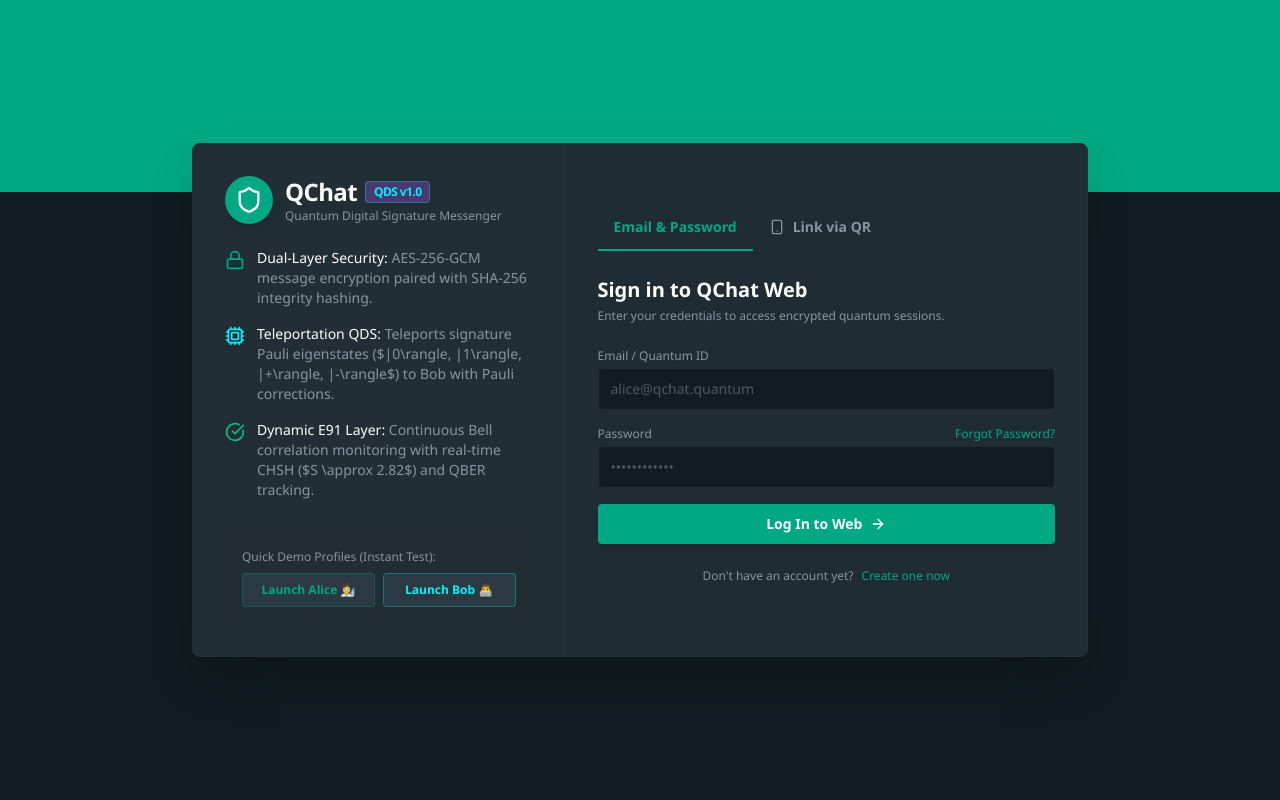
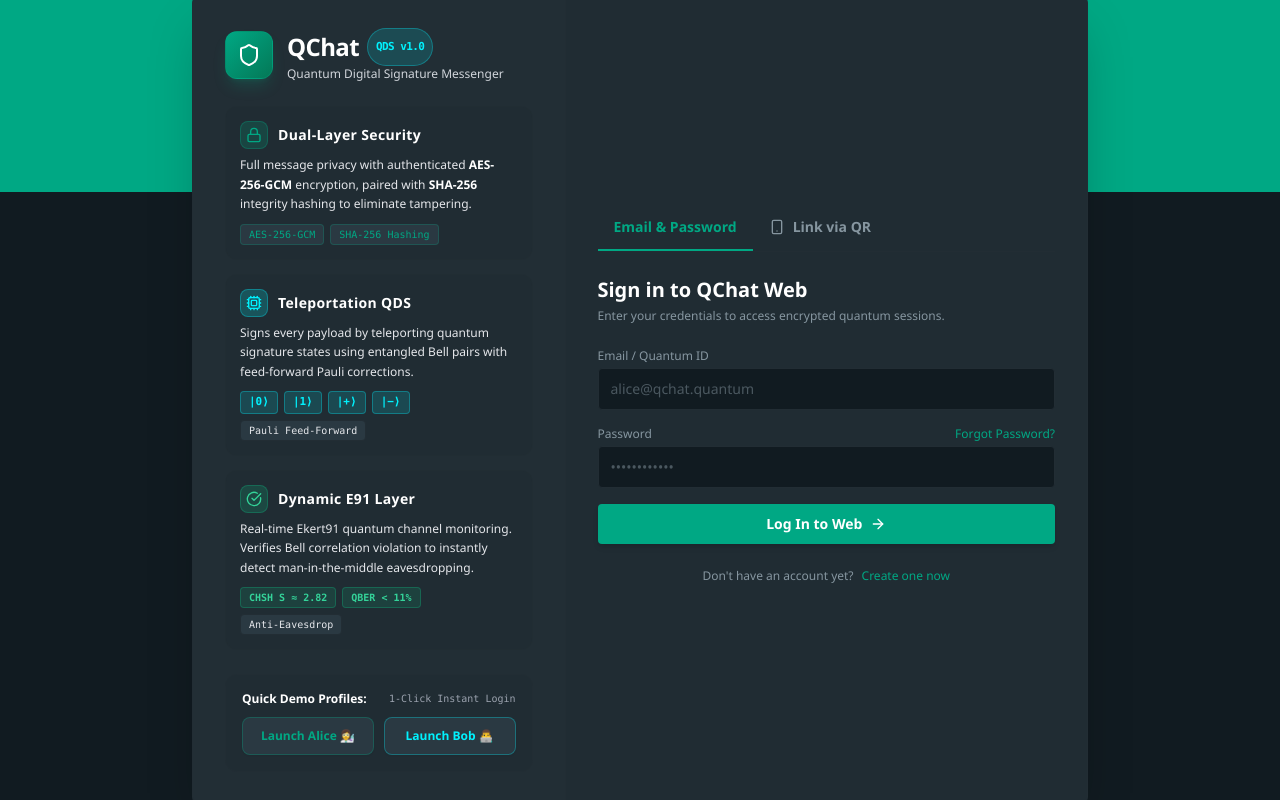
Before and after one commit to kiran-sanniboina/qchat, a React (Vite) app in the folder frontend/: page / in a window 1280 px wide. Built offline with nearby package versions, Linux system fonts and the light colour scheme; no server answers.

Commit message:
style(auth): improve clarity, contrast, and clean Unicode notation on login security sections

```diff
--- a/frontend/src/components/AuthModal.jsx
+++ b/frontend/src/components/AuthModal.jsx
@@ -178,58 +178,98 @@ export default function AuthModal({ onAuthSuccess }) {
 
       <div className="w-full max-w-4xl bg-wa-panel rounded-lg shadow-2xl overflow-hidden border border-wa-border flex flex-col md:flex-row my-8">
         {/* Left / Info Side */}
-        <div className="md:w-5/12 bg-wa-surface p-8 flex flex-col justify-between border-b md:border-b-0 md:border-r border-wa-border">
+        <div className="md:w-5/12 bg-wa-surface p-6 sm:p-8 flex flex-col justify-between border-b md:border-b-0 md:border-r border-wa-border">
           <div>
-            <div className="flex items-center space-x-3 mb-6">
-              <div className="w-12 h-12 rounded-full bg-wa-green flex items-center justify-center text-white shadow-lg">
-                <Shield className="w-7 h-7" />
+            {/* Header / Brand */}
+            <div className="flex items-center space-x-3.5 mb-6">
+              <div className="w-12 h-12 rounded-xl bg-gradient-to-br from-wa-green to-emerald-700 flex items-center justify-center text-white shadow-lg shadow-wa-green/20 border border-wa-green/30 shrink-0">
+                <Shield className="w-6 h-6" />
               </div>
               <div>
-                <h1 className="text-2xl font-bold text-white tracking-tight flex items-center gap-2">
-                  QChat <span className="text-xs px-2 py-0.5 rounded bg-quantum-purple/30 text-quantum-cyan border border-quantum-cyan/30">QDS v1.0</span>
+                <h1 className="text-2xl font-extrabold text-white tracking-tight flex items-center gap-2">
+                  QChat <span className="text-[11px] font-mono px-2 py-0.5 rounded-full bg-quantum-cyan/15 text-quantum-cyan border border-quantum-cyan/30 font-semibold">QDS v1.0</span>
                 </h1>
-                <p className="text-xs text-wa-textSecondary">Quantum Digital Signature Messenger</p>
+                <p className="text-xs text-gray-300 font-medium">Quantum Digital Signature Messenger</p>
               </div>
             </div>
 
-            <div className="space-y-4 text-sm text-wa-textSecondary mb-8">
-              <div className="flex items-start space-x-3">
-                <Lock className="w-5 h-5 text-wa-green shrink-0 mt-0.5" />
-                <div>
-                  <span className="text-white font-medium">Dual-Layer Security:</span> AES-256-GCM message encryption paired with SHA-256 integrity hashing.
+            {/* Core Security Features */}
+            <div className="space-y-3.5 mb-6">
+              {/* Feature 1: Dual-Layer Security */}
+              <div className="p-3.5 rounded-xl bg-wa-panel/75 border border-wa-border/80 hover:border-wa-green/40 transition">
+                <div className="flex items-center gap-2.5 mb-1.5">
+                  <div className="w-7 h-7 rounded-lg bg-wa-green/20 text-wa-green flex items-center justify-center shrink-0 border border-wa-green/30">
+                    <Lock className="w-4 h-4" />
+                  </div>
+                  <h3 className="text-sm font-bold text-white tracking-wide">Dual-Layer Security</h3>
+                </div>
+                <p className="text-xs text-gray-200 leading-relaxed pl-9.5">
+                  Full message privacy with authenticated <strong className="text-white">AES-256-GCM</strong> encryption, paired with <strong className="text-white">SHA-256</strong> integrity hashing to eliminate tampering.
+                </p>
+                <div className="flex flex-wrap gap-1.5 mt-2.5 pl-9.5">
+                  <span className="text-[10px] font-mono font-medium px-2 py-0.5 rounded bg-wa-hover text-wa-green border border-wa-green/25">AES-256-GCM</span>
+                  <span className="text-[10px] font-mono font-medium px-2 py-0.5 rounded bg-wa-hover text-wa-green border border-wa-green/25">SHA-256 Hashing</span>
                 </div>
               </div>
 
-              <div className="flex items-start space-x-3">
-                <Cpu className="w-5 h-5 text-quantum-cyan shrink-0 mt-0.5" />
-                <div>
-                  <span className="text-white font-medium">Teleportation QDS:</span> Teleports signature Pauli eigenstates ($|0\rangle, |1\rangle, |+\rangle, |-\rangle$) to Bob with Pauli corrections.
+              {/* Feature 2: Teleportation QDS */}
+              <div className="p-3.5 rounded-xl bg-wa-panel/75 border border-wa-border/80 hover:border-quantum-cyan/40 transition">
+                <div className="flex items-center gap-2.5 mb-1.5">
+                  <div className="w-7 h-7 rounded-lg bg-quantum-cyan/20 text-quantum-cyan flex items-center justify-center shrink-0 border border-quantum-cyan/30">
+                    <Cpu className="w-4 h-4" />
+                  </div>
+                  <h3 className="text-sm font-bold text-white tracking-wide">Teleportation QDS</h3>
+                </div>
+                <p className="text-xs text-gray-200 leading-relaxed pl-9.5">
+                  Signs every payload by teleporting quantum signature states using entangled Bell pairs with feed-forward Pauli corrections.
+                </p>
+                <div className="flex flex-wrap items-center gap-1.5 mt-2.5 pl-9.5">
+                  <span className="text-[11px] font-mono font-bold px-2 py-0.5 rounded bg-quantum-cyan/15 text-quantum-cyan border border-quantum-cyan/30">|0⟩</span>
+                  <span className="text-[11px] font-mono font-bold px-2 py-0.5 rounded bg-quantum-cyan/15 text-quantum-cyan border border-quantum-cyan/30">|1⟩</span>
+                  <span className="text-[11px] font-mono font-bold px-2 py-0.5 rounded bg-quantum-cyan/15 text-quantum-cyan border border-quantum-cyan/30">|+⟩</span>
+                  <span className="text-[11px] font-mono font-bold px-2 py-0.5 rounded bg-quantum-cyan/15 text-quantum-cyan border border-quantum-cyan/30">|−⟩</span>
+                  <span className="text-[10px] font-mono font-medium px-2 py-0.5 rounded bg-wa-hover text-gray-200 border border-wa-border">Pauli Feed-Forward</span>
                 </div>
               </div>
 
-              <div className="flex items-start space-x-3">
-                <CheckCircle className="w-5 h-5 text-quantum-emerald shrink-0 mt-0.5" />
-                <div>
-                  <span className="text-white font-medium">Dynamic E91 Layer:</span> Continuous Bell correlation monitoring with real-time CHSH ($S \approx 2.82$) and QBER tracking.
+              {/* Feature 3: Dynamic E91 Layer */}
+              <div className="p-3.5 rounded-xl bg-wa-panel/75 border border-wa-border/80 hover:border-emerald-500/40 transition">
+                <div className="flex items-center gap-2.5 mb-1.5">
+                  <div className="w-7 h-7 rounded-lg bg-emerald-500/20 text-emerald-400 flex items-center justify-center shrink-0 border border-emerald-500/30">
+                    <CheckCircle className="w-4 h-4" />
+                  </div>
+                  <h3 className="text-sm font-bold text-white tracking-wide">Dynamic E91 Layer</h3>
+                </div>
+                <p className="text-xs text-gray-200 leading-relaxed pl-9.5">
+                  Real-time Ekert91 quantum channel monitoring. Verifies Bell correlation violation to instantly detect man-in-the-middle eavesdropping.
+                </p>
+                <div className="flex flex-wrap gap-1.5 mt-2.5 pl-9.5">
+                  <span className="text-[10px] font-mono font-bold px-2 py-0.5 rounded bg-emerald-500/15 text-emerald-400 border border-emerald-500/30">CHSH S ≈ 2.82</span>
+                  <span className="text-[10px] font-mono font-bold px-2 py-0.5 rounded bg-emerald-500/15 text-emerald-400 border border-emerald-500/30">QBER &lt; 11%</span>
+                  <span className="text-[10px] font-mono font-medium px-2 py-0.5 rounded bg-wa-hover text-gray-200 border border-wa-border">Anti-Eavesdrop</span>
                 </div>
               </div>
             </div>
           </div>
 
-          <div className="bg-wa-panel/60 p-4 rounded-lg border border-wa-border">
-            <p className="text-xs text-wa-textSecondary mb-2 font-medium">Quick Demo Profiles (Instant Test):</p>
-            <div className="grid grid-cols-2 gap-2">
+          {/* Quick Demo Profiles */}
+          <div className="bg-wa-panel/80 p-4 rounded-xl border border-wa-border">
+            <p className="text-xs text-gray-200 mb-2.5 font-medium flex items-center justify-between">
+              <span className="font-semibold text-white">Quick Demo Profiles:</span>
+              <span className="text-[10px] text-gray-400 font-mono">1-Click Instant Login</span>
+            </p>
+            <div className="grid grid-cols-2 gap-2.5">
               <button
                 type="button"
                 onClick={() => handleQuickDemoLogin('alice')}
-                className="px-3 py-2 bg-wa-hover hover:bg-wa-green/20 text-xs font-semibold rounded text-wa-green border border-wa-green/30 transition flex items-center justify-center gap-1.5"
+                className="px-3 py-2.5 bg-wa-hover hover:bg-wa-green/20 text-xs font-bold rounded-lg text-wa-green border border-wa-green/30 transition flex items-center justify-center gap-1.5 shadow-sm"
               >
                 Launch Alice 👩‍🔬
               </button>
               <button
                 type="button"
                 onClick={() => handleQuickDemoLogin('bob')}
-                className="px-3 py-2 bg-wa-hover hover:bg-quantum-cyan/20 text-xs font-semibold rounded text-quantum-cyan border border-quantum-cyan/30 transition flex items-center justify-center gap-1.5"
+                className="px-3 py-2.5 bg-wa-hover hover:bg-quantum-cyan/20 text-xs font-bold rounded-lg text-quantum-cyan border border-quantum-cyan/30 transition flex items-center justify-center gap-1.5 shadow-sm"
               >
                 Launch Bob 👨‍💻
               </button>
--- a/frontend/src/components/ChatWindow.jsx
+++ b/frontend/src/components/ChatWindow.jsx
@@ -958,8 +958,8 @@ export default function ChatWindow({
           <div className="flex items-center justify-center gap-1.5 text-amber-300 text-xs font-semibold mb-1">
             <Lock className="w-3.5 h-3.5" /> Quantum End-to-End Encryption
           </div>
-          <p className="text-[11px] text-wa-textSecondary leading-relaxed">
-            Messages are encrypted with AES-256-GCM and bound to simulated Pauli eigenstates via quantum teleportation. E91 channel actively monitored ($S \approx 2.82$).
+          <p className="text-[11px] text-gray-300 leading-relaxed">
+            Messages are encrypted with AES-256-GCM and bound to Pauli eigenstates (|0⟩, |1⟩, |+⟩, |−⟩) via quantum teleportation. E91 channel actively monitored (S ≈ 2.82).
           </p>
         </div>
 
```
